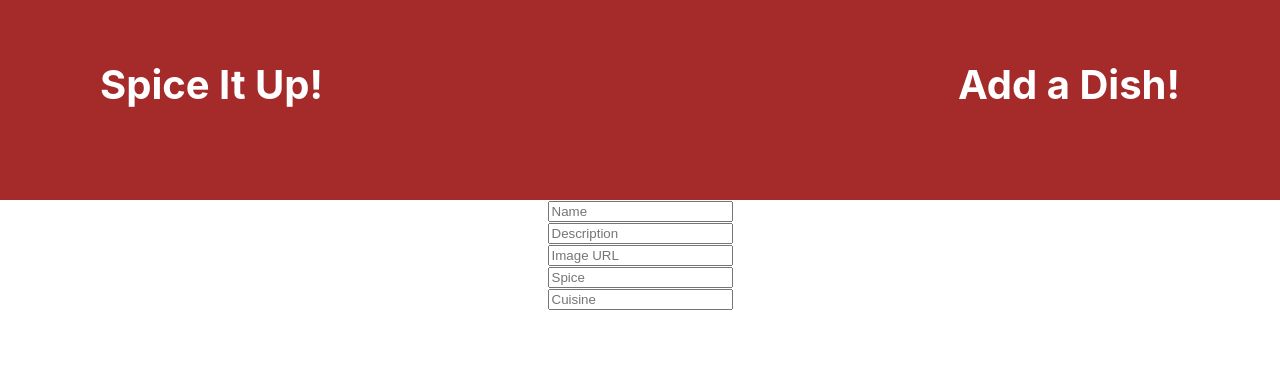
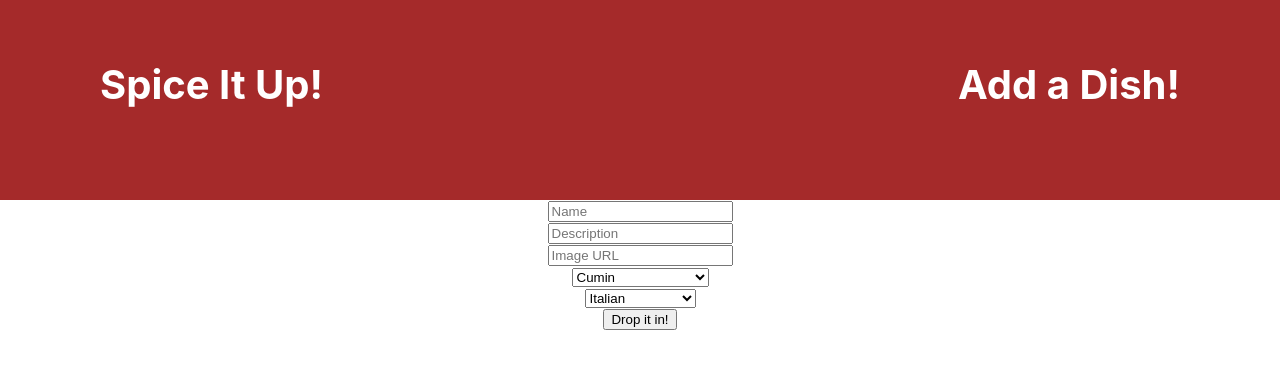
Before and after one commit to dlinhardt15/phase-3-project-frontend, a React (Create React App) app in the folder my-app-frontend/: page /form in a window 1280 px wide. Shown: the top 368 px of the page. Built offline with nearby package versions, Linux system fonts and the light colour scheme; no server answers.

Commit message:
post request completed

```diff
--- a/my-app-frontend/src/App.js
+++ b/my-app-frontend/src/App.js
@@ -14,13 +14,34 @@ function App() {
     .then((r) => r.json())
     .then((data) => setDishes(data))}, [])
 
+  const initialValues = {
+    name: "",
+    description: "",
+    image: "",
+    spice_id: 0,
+    cuisine_id: 0
+  }
+  const [formData, setFormData] = useState(initialValues)
 
+  function submitForm () {
+    fetch("http://localhost:9292/dishes", {
+      method: "POST",
+      headers: {
+        "Content-Type": "application/json",
+      },
+      body: JSON.stringify({...formData})
+    })
+    .then(response => response.json())
+    .then(data => setDishes([...dishes, data]))
+
+    setFormData(initialValues)
+  }
   return (
     <div className="App">
       <Header />
       <Switch>
       <Route path="/form">
-        <DishForm/>
+        <DishForm submitForm={submitForm} formData={formData} setFormData={setFormData}/>
       </Route>
       <Route path="/">
         <DishPage dishes={dishes}/>
--- a/my-app-frontend/src/DishForm.js
+++ b/my-app-frontend/src/DishForm.js
@@ -1,18 +1,37 @@
-function DishForm () {
+function DishForm ({submitForm, formData, setFormData}) {
 
+    function handleChange (e) {
+        const {name, value} = e.target;
+        setFormData({...formData, [name]: value})
+    }
 
     return (
-        <form id="new-dish">
-            <input id="new-name" placeholder="Name">
-            </input>
+        <form id="new-dish" onSubmit={(e) => {
+            e.preventDefault()
+            submitForm()}}>
+            <input id="new-name" placeholder="Name" type="text" name="name" value={formData.name} onChange={handleChange}></input>
             <br></br>
-            <input id="new-description" placeholder="Description"></input>
+            <input id="new-description" placeholder="Description" type="text" name="description" value={formData.description} onChange={handleChange}></input>
             <br></br>
-            <input id="new-image-url" placeholder="Image URL"></input>
+            <input id="new-image-url" placeholder="Image URL" type="text" name="image" value={formData.image} onChange={handleChange}></input>
             <br></br>
-            <input id="new-spice" placeholder="Spice"></input>
+            <select id="new-spice" placeholder="Spice" type="text" name="spice_id" value={formData.spice_id} onChange={handleChange}>
+                <option value="1">Cumin</option>
+                <option value="2">Red Pepper Flakes</option>
+                <option value="3">Turmeric</option>
+                <option value="4">Black Pepper</option>
+                <option value="5">Oregano</option>
+            </select>
             <br></br>
-            <input id="new-cuisine" placeholder="Cuisine"></input>
+            <select id="new-cuisine" placeholder="Cuisine" type="text" name="cuisine_id" value={formData.cuisine_id} onChange={handleChange}>
+            <option value="1">Italian</option>
+            <option value="2">Korean</option>
+            <option value="3">Chinese</option>
+            <option value="4">Middle Eastern</option>
+            <option value="5">Indian</option>
+            </select>
+            <br></br>
+            <button>Drop it in!</button>
         </form>
     )
 }
```
